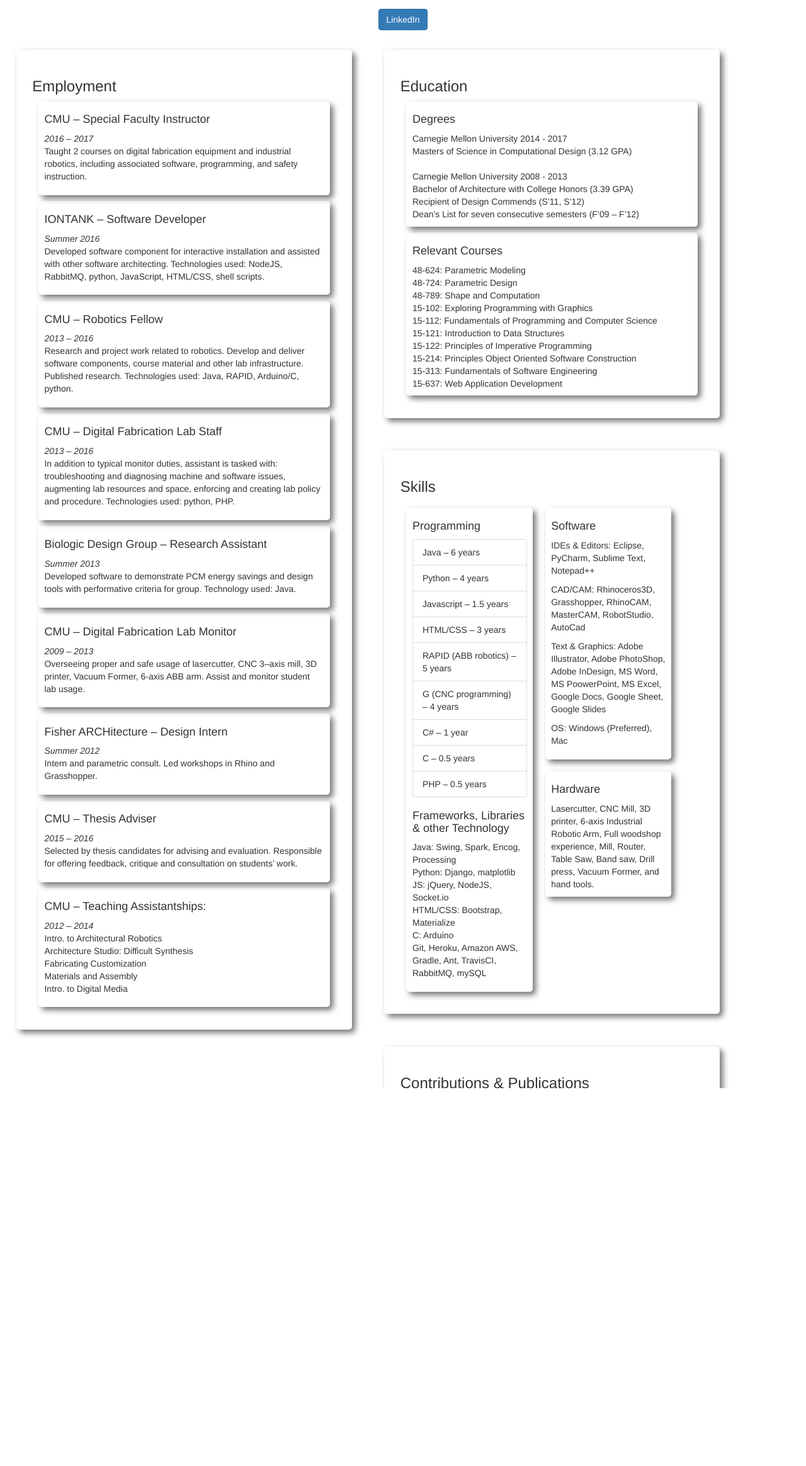
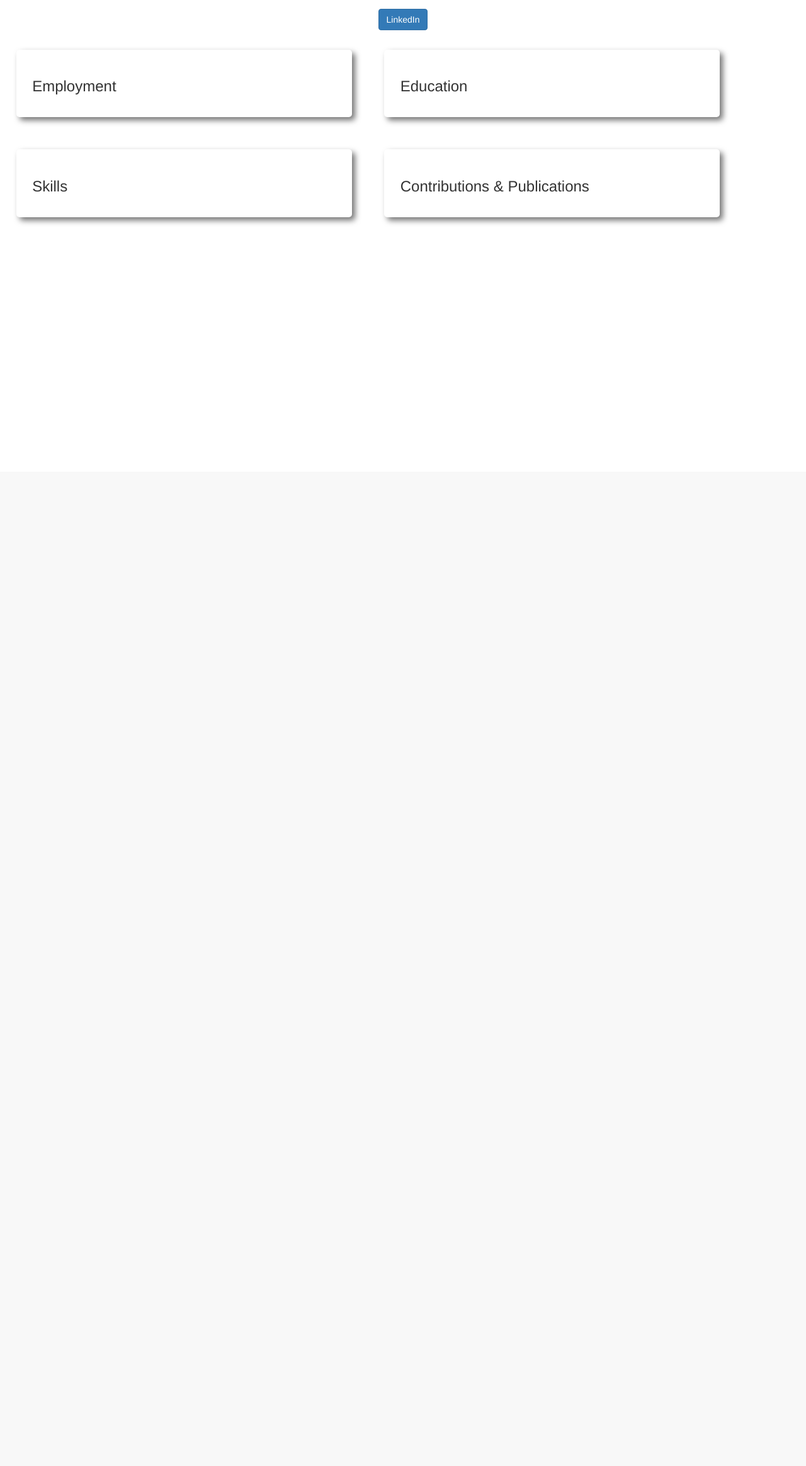
Before and after one commit to MikeJeffers/Portfolio-Site, a Django app: page /cv in a window 1280 px wide. Shown: the part 51-2379 px from the top of the page at 63% size. After the commit the page ends 406 px from the top, so only its background shows below. Run offline with Django 3.2, Linux system fonts and the light colour scheme; some libraries are stand-ins or nearby versions.

Commit message:
collapsible sections on CV page

```diff
--- a/portfolio/templates/cv.html
+++ b/portfolio/templates/cv.html
@@ -4,6 +4,8 @@
 {%endblock%}
 
 {%block content%}
+
+
 
 <div class="row">
   <div class = "col-xs-12 text-center">
@@ -12,9 +14,9 @@
 </div>
 
 <div class="row">
-  <div class="col-xs-5 text-left card z-depth">
-    <div class="">
-      <h3>Employment</h3>
+  <div class="col-xs-5 text-left card z-depth clickTarget">
+    <h3>Employment</h3>
+    <div class="collapse">
       <div class="col-12 card z-depth">
         <h4>CMU – Special Faculty Instructor</h4>
         <i>2016 – 2017</i>
@@ -73,9 +75,10 @@
       </div>
     </div>
   </div>
-  <div class="col-xs-5 text-left card z-depth">
 
-      <h3>Education</h3>
+  <div class="col-xs-5 text-left card z-depth clickTarget">
+    <h3>Education</h3>
+    <div class="collapse">
       <div class="col-12 card z-depth">
       <h4>Degrees</h4>
       Carnegie Mellon University  2014 - 2017<br>
@@ -100,12 +103,14 @@
         15-637: Web Application Development<br>
       </div>
 
-
+    </div>
   </div>
 
 
-  <div class="col-xs-5 text-left card z-depth">
-      <h3>Skills</h3>
+  <div class="col-xs-5 text-left card z-depth clickTarget">
+
+    <h3>Skills</h3>
+    <div class="collapse">
       <div class="col-md-5 card z-depth">
         <h4>Programming</h4>
         <ul class="list-group">
@@ -151,10 +156,11 @@
           Lasercutter, CNC Mill, 3D printer, 6-axis Industrial Robotic Arm,
           Full woodshop experience, Mill, Router, Table Saw, Band saw, Drill press, Vacuum Former, and hand tools.
       </div>
+    </div>
   </div>
-  <div class="col-xs-5 text-left card z-depth">
-
-      <h3>Contributions & Publications</h3>
+  <div class="col-xs-5 text-left card z-depth clickTarget">
+    <h3>Contributions & Publications</h3>
+    <div class="collapse">
       <div class="col-12 card z-depth">
         <h4>FreeCol – Open Source Contributor</h4>
         <p>Contributed to open-source project, developed and merged 2 feature requests.  Team project for 15-313 (CMU).  </p>
@@ -175,11 +181,19 @@
         <h4>[EN]Coding Architecture Publication</h4>
         <p>Thesis work and cover artwork included in conference publication.</p>
       </div>
+    </div>
   </div>
 </div>
 
 {% load staticfiles %}
 <script src="{% static 'portfolio/js/standard-page.js' %}"></script>
 
+<script type="text/javascript">
+$(".clickTarget").click(function(){
+  var target = $(this).children(".collapse")[0];
+  $(target).collapse('toggle');
+});
+</script>
+
 
 {%endblock%}
```
